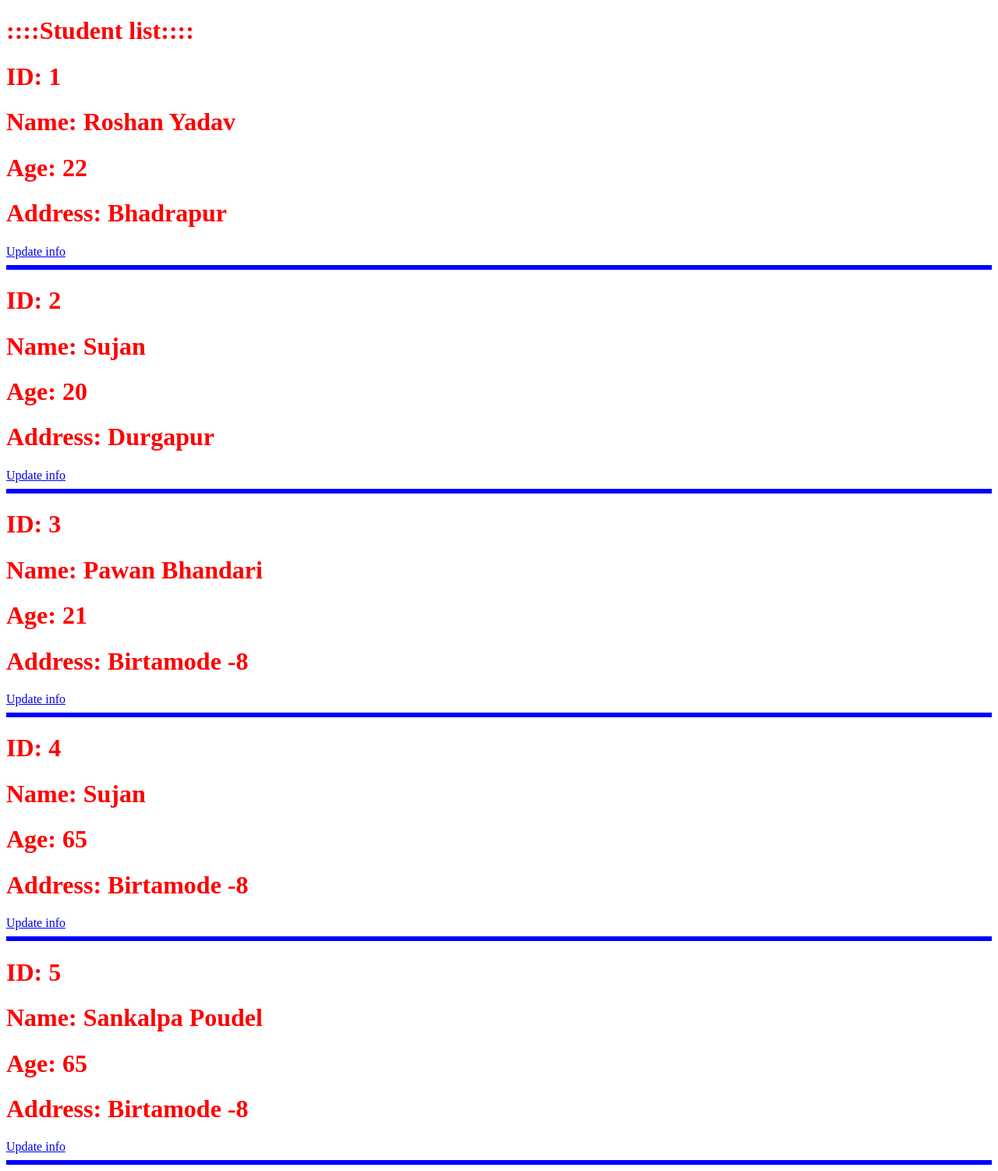
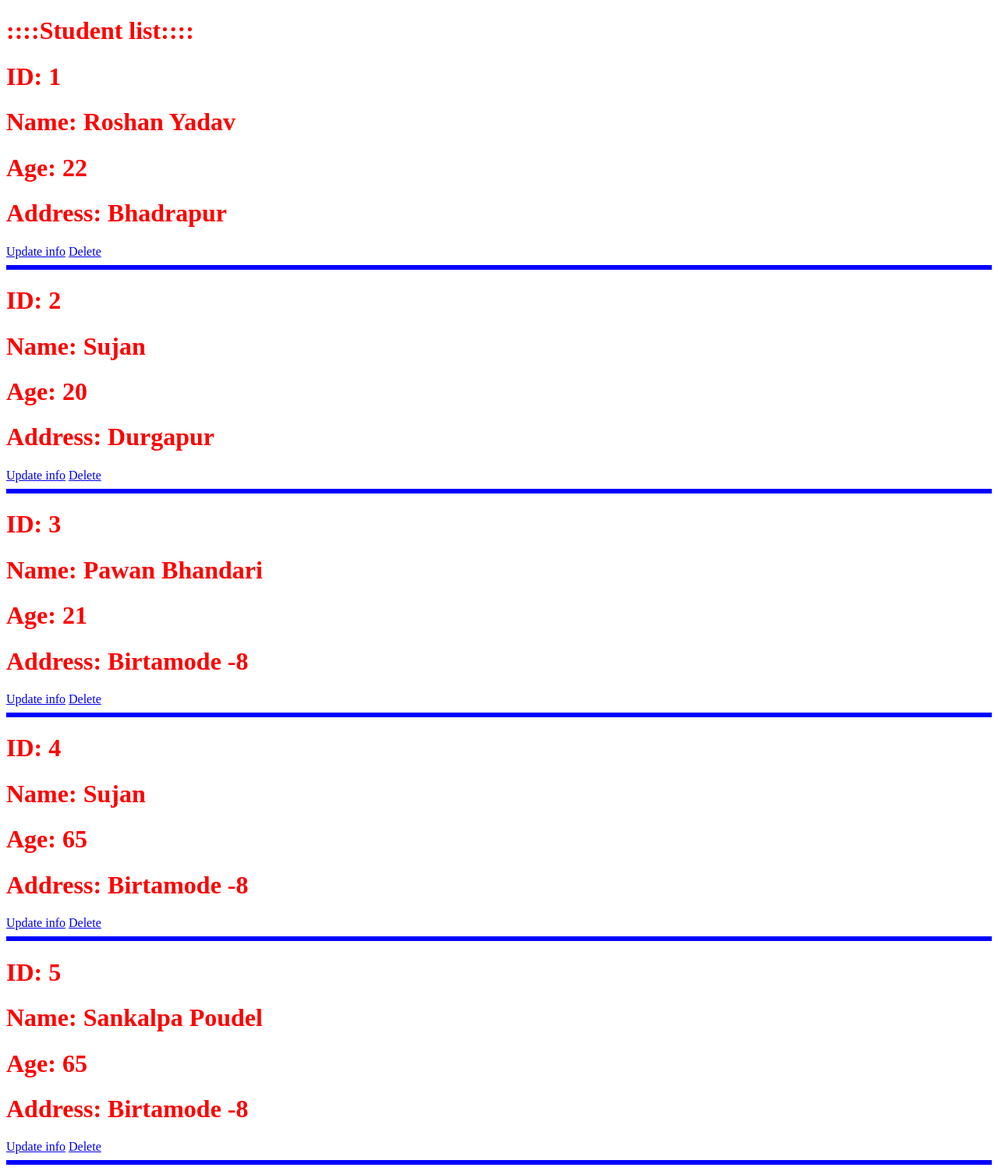
Before and after one commit to prakashraj111/3d-models, a Django app: page /list_student/ in a window 1280 px wide. Shown: the whole page at 78% size. Run offline with Django 5.2, Linux system fonts and the light colour scheme; data comes from the database, SQL or seed files in the repository; both versions use the stored data as it was after the commit.

Commit message:
code added

```diff
--- a/myapp/urls.py
+++ b/myapp/urls.py
@@ -8,4 +8,6 @@ urlpatterns = [
 
    path('update/<int:id>/', update_student),
 
+   path('delete/<int:id>/', delete_student),
+
 ]
--- a/myapp/views.py
+++ b/myapp/views.py
@@ -39,3 +39,9 @@ def update_student(request,id):
         'form': form
     }
     return render(request, "update.html", data)
+
+
+def delete_student(request,id):
+    student = Student.objects.get(id=id)
+    student.delete()
+    return redirect("/list_student")
--- a/templates/student_list.html
+++ b/templates/student_list.html
@@ -22,6 +22,7 @@
         <h1>Age: {{s.age}}</h1>
         <h1>Address: {{s.address}}</h1>
         <a href="/update/{{s.id}}/">Update info</a>
+        <a href="/delete/{{s.id}}/">Delete</a>
         <hr>
     {% endfor %}
 
```
Also changed, not shown: db.sqlite3.
